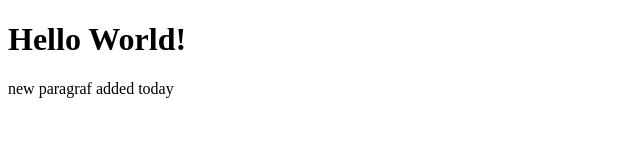
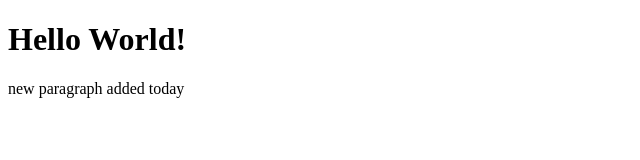
Before and after one commit to lazyninja4ever/getSetupTest, a plain HTML site: page index.html in a window 1280 px wide. Shown: the full height of the page, 0-640 px from the left. Drawn offline with Linux system fonts and the light colour scheme.

Commit message:
spelling

```diff
--- a/index.html
+++ b/index.html
@@ -5,6 +5,6 @@
 </head>
 <body>
 	<h1>Hello World!</h1>
-	<p>new paragraf added today</p>
+	<p>new paragraph added today</p>
 </body>
 </html>
```
